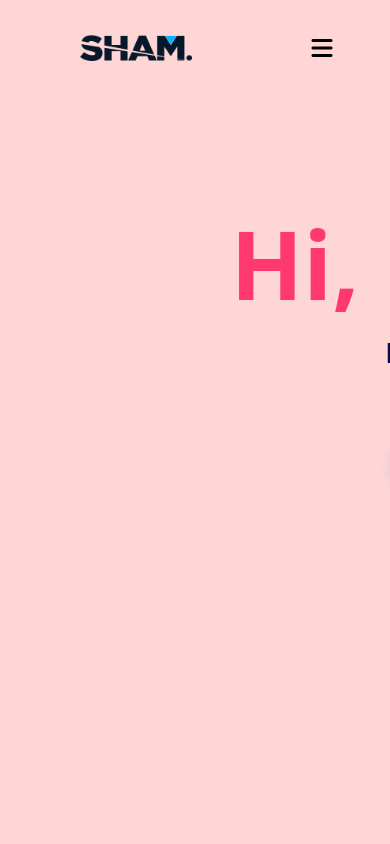
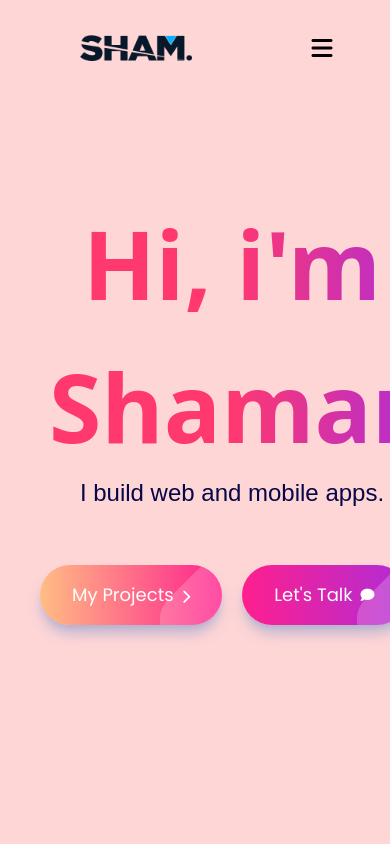
Before and after one commit to bhuwanP69/sham-portfolio, a React (Vite) app: page / in a window 390 px wide. Shown: the top 844 px of the page. Built offline with nearby package versions, Linux system fonts and the light colour scheme.

Commit message:
responsive in first page

```diff
--- a/src/pages/First.jsx
+++ b/src/pages/First.jsx
@@ -2,10 +2,10 @@ import { Link } from "react-scroll";
 
 export default function First() {
     return (
-      <div className="first h-screen text-center pt-48 bg-body-color" id="first">
-       <h1 className="text-[95px] font-extrabold font-sans text-transparent bg-clip-text bg-gradient-to-r from-text-color from-40% via-text-color via-50%   to-text-color2 to-1%">Hi, i'm Shamar</h1>
-       <h5 className="text-3xl font-medium text-text-Black pb-14">I build web and mobile apps.</h5>
-       <div className="buttons flex gap-5 justify-center">
+      <div className="first h-screen text-center md:text-start lg:text-center  pt-48 pl-10 sm:pl-40 md:pl-20 bg-body-color" id="first">
+       <h1 className="text-[95px] md:w-full w-96 font-extrabold font-sans text-transparent bg-clip-text bg-gradient-to-r from-text-color from-40% via-text-color via-50%   to-text-color2 to-1%">Hi, i'm Shamar</h1>
+       <h5 className=" text-2xl md:text-3xl md:w-full w-96 font-medium text-text-Black pb-14">I build web and mobile apps.</h5>
+       <div className="buttons flex gap-5 justify-start lg:justify-center">
         <Link to="projects" smooth>
         <button className="flex items-center  text-white gap-2 bg-gradient-to-r from-button-color1  to-button-color2 px-8 py-4 rounded-full  group relative overflow-hidden shadow-lg shadow-shadowColor">
         <span class="absolute -top-2 -right-2 transform rotate-45 rounded-full opacity-20 h-24 w-14 bg-white group-hover:w-28 group-hover:rotate-12 transition-all duration-1000 overflow-hidden"></span>
```
